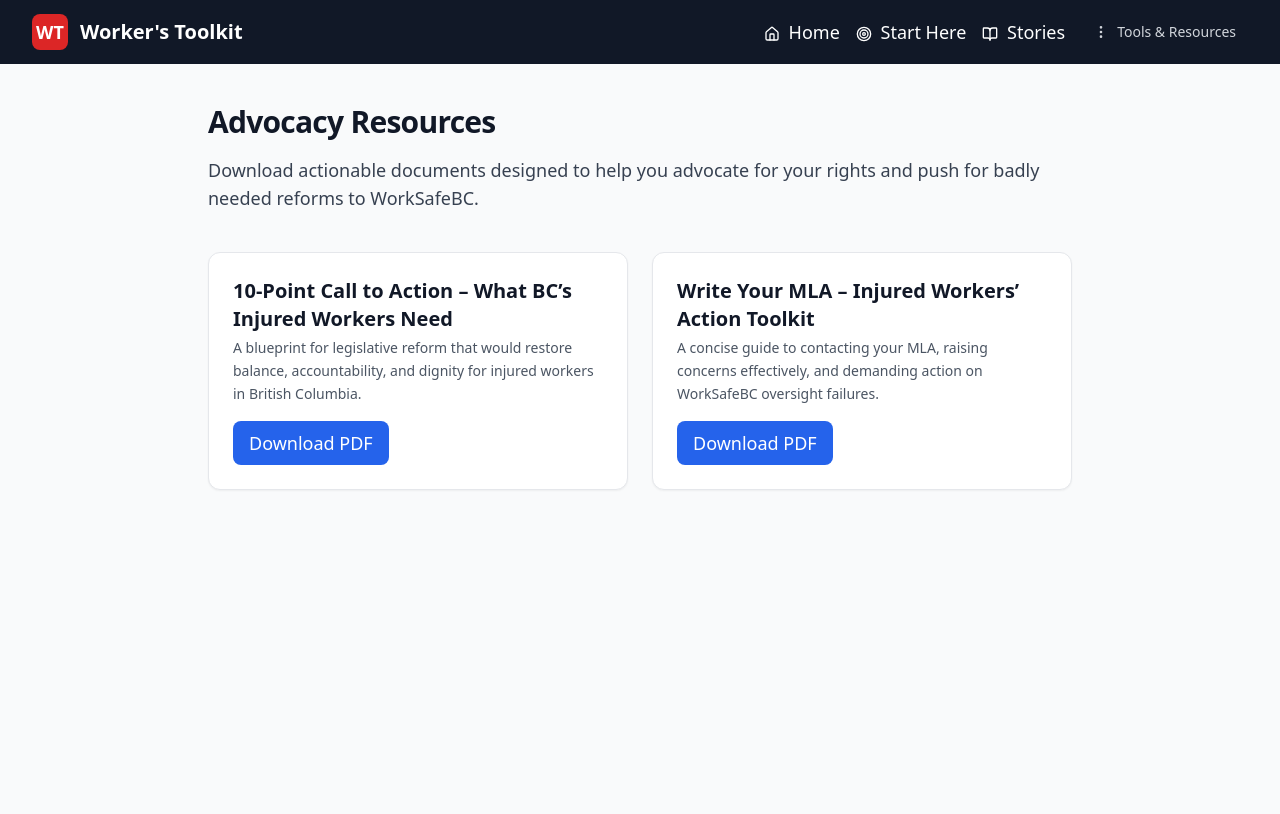
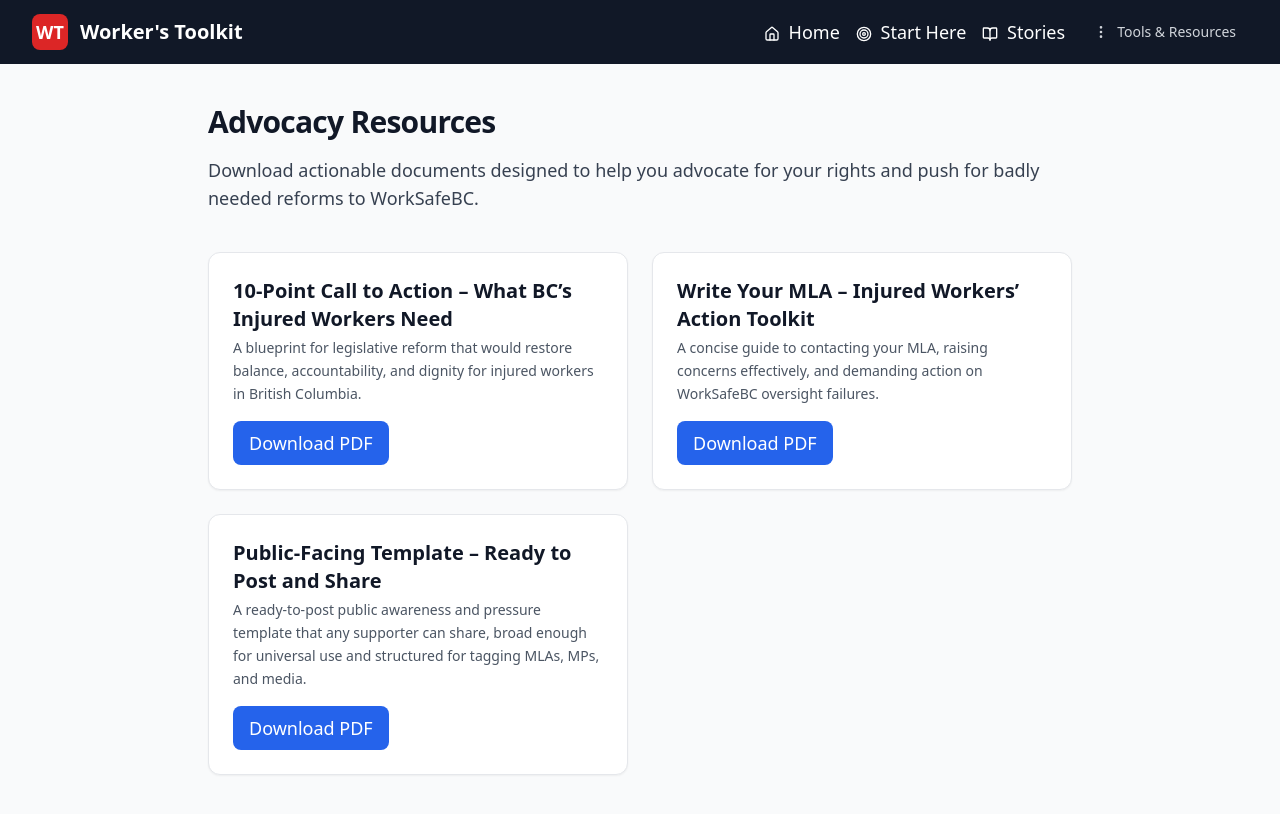
Before and after one commit to davidoyle/WEB, a Next.js app: page /resources in a window 1280 px wide. Built offline with nearby package versions, Linux system fonts and the light colour scheme.

Commit message:
Add public-facing template download

```diff
--- a/app/resources/page.tsx
+++ b/app/resources/page.tsx
@@ -16,6 +16,13 @@ const docs = [
     event: "download_write_your_mla_toolkit",
     description:
       "A concise guide to contacting your MLA, raising concerns effectively, and demanding action on WorkSafeBC oversight failures.",
+  },
+  {
+    title: "Public-Facing Template – Ready to Post and Share",
+    file: "public-facing-template.pdf",
+    event: "download_public_facing_template",
+    description:
+      "A ready-to-post public awareness and pressure template that any supporter can share, broad enough for universal use and structured for tagging MLAs, MPs, and media.",
   },
 ];
 
```
